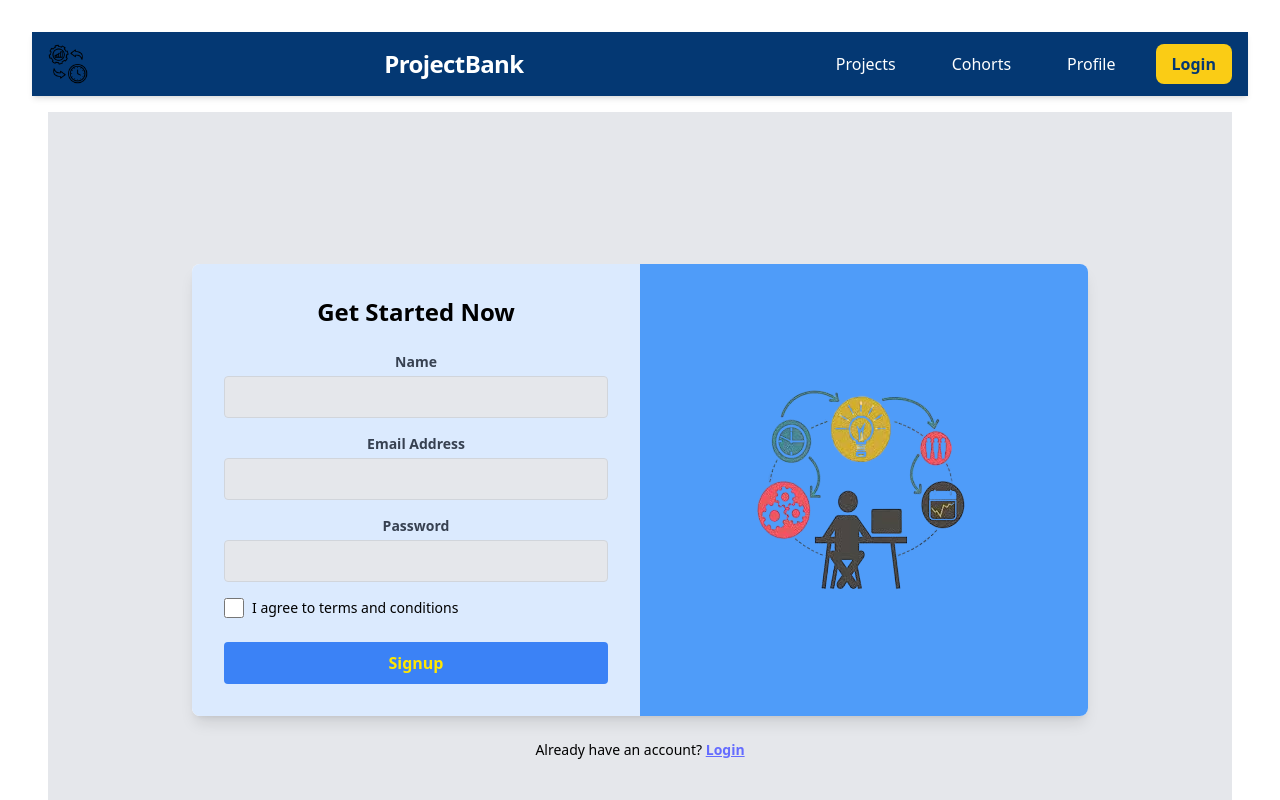
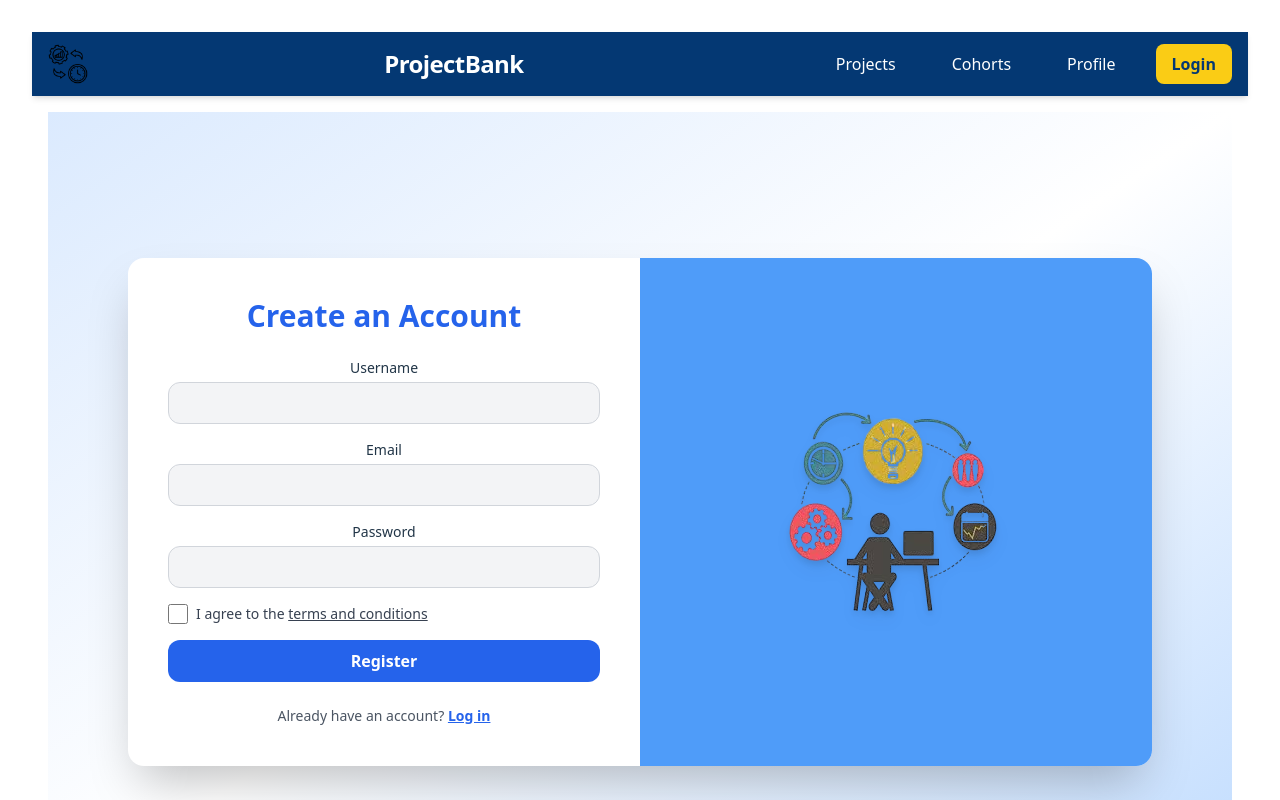
Before and after one commit to goldaatemba/project-tracker, a React (Vite) app in the folder frontend/: page /register in a window 1280 px wide. Shown: the top 800 px of the page. Built offline with nearby package versions, Linux system fonts and the light colour scheme.

Commit message:
Fixed Profile Error

```diff
--- a/frontend/src/App.jsx
+++ b/frontend/src/App.jsx
@@ -10,12 +10,15 @@ import Profile from './pages/Profile';
 import Layout from './components/Layout';
 import Login from './pages/Login';
 import Register from './pages/Register';
+import { ToastContainer } from 'react-toastify'
+import 'react-toastify/dist/ReactToastify.css';
 
 function App() {
   const [count, setCount] = useState(0)
 
   return (
     <>
+
     <Routes>
       <Route element={<Layout />}>
       <Route path="/" element={<HomePage />} />
@@ -25,7 +28,7 @@ function App() {
       <Route path="/profile" element={<Profile />} />
       </Route>
     </Routes>
-
+    <ToastContainer position="top-right" autoClose={3000} hideProgressBar={false} />
     </>
   )
 }
--- a/frontend/src/pages/Login.jsx
+++ b/frontend/src/pages/Login.jsx
@@ -1,14 +1,18 @@
 import { useState } from 'react'
 import { Link, useNavigate } from 'react-router-dom'
+import { toast, ToastContainer } from 'react-toastify'
+import 'react-toastify/dist/ReactToastify.css'
 
 function Login() {
   const [email, setEmail] = useState('')
   const [password, setPassword] = useState('')
   const [remember, setRemember] = useState(false)
+  const [loading, setLoading] = useState(false)
   const navigate = useNavigate()
 
   const handleSubmit = async (e) => {
     e.preventDefault()
+    setLoading(true)
 
     try {
       const response = await fetch(`http://localhost:5000/login`, {
@@ -20,12 +24,10 @@ function Login() {
       })
 
       if (!response.ok) {
-        throw new Error('Login failed')
+        throw new Error('Invalid email or password')
       }
 
       const data = await response.json()
-      console.log('Logged in:', data)
-
       localStorage.setItem('access_token', data.access_token)
 
       const userRes = await fetch('http://localhost:5000/me', {
@@ -33,86 +35,90 @@ function Login() {
           Authorization: `Bearer ${data.access_token}`,
         },
       })
+
+      if (!userRes.ok) {
+        throw new Error('Failed to fetch user')
+      }
+
       const user = await userRes.json()
-      console.log('Current user:', user)
-
-      navigate('/')
-
+      toast.success(`Welcome back, ${user.username}!`)
       navigate('/')
     } catch (err) {
-      console.error(err)
-      alert('Login failed: ' + err.message)
+      toast.error(err.message)
+    } finally {
+      setLoading(false)
     }
   }
 
-
   return (
-    <div className="min-h-screen flex flex-col justify-center items-center bg-gray-200 px-4 py-8">
-      <div className="bg-white rounded-lg shadow-lg overflow-hidden flex flex-col md:flex-row w-full max-w-4xl">
+    <div className="min-h-screen flex flex-col justify-center items-center bg-gray-100 px-4 py-12">
+      <ToastContainer />
+      <div className="bg-white rounded-2xl shadow-lg overflow-hidden flex flex-col md:flex-row w-full max-w-4xl animate-fade-in">
 
         {/* Left Side: Form */}
-        <div className="w-full md:w-1/2 p-8 bg-blue-100">
-          <h2 className="text-2xl font-bold mb-6 text-black text-center">Welcome Back</h2>
+        <div className="w-full md:w-1/2 p-10 bg-blue-100">
+          <h2 className="text-3xl font-bold text-center text-blue-700 mb-6">Welcome Back</h2>
 
-          <form onSubmit={handleSubmit}>
-            <div className="mb-4">
-              <label className="block text-sm font-semibold text-gray-700">Email Address</label>
+          <form onSubmit={handleSubmit} className="space-y-5">
+            <div>
+              <label className="block text-sm font-medium text-gray-700 mb-1">Email</label>
               <input
                 type="email"
-                className="w-full mt-1 px-3 py-2 bg-gray-200 border border-gray-300 rounded focus:outline-none focus:ring-2 focus:ring-blue-500"
                 value={email}
                 onChange={(e) => setEmail(e.target.value)}
                 required
+                className="w-full px-4 py-2 border border-gray-300 rounded-xl focus:outline-none focus:ring-2 focus:ring-blue-500 bg-white"
               />
             </div>
 
-            <div className="mb-4">
-              <label className="block text-sm font-semibold text-gray-700">Password</label>
+            <div>
+              <label className="block text-sm font-medium text-gray-700 mb-1">Password</label>
               <input
                 type="password"
-                className="w-full mt-1 px-3 py-2 bg-gray-200 border border-gray-300 rounded focus:outline-none focus:ring-2 focus:ring-blue-500"
                 value={password}
                 onChange={(e) => setPassword(e.target.value)}
                 required
+                className="w-full px-4 py-2 border border-gray-300 rounded-xl focus:outline-none focus:ring-2 focus:ring-blue-500 bg-white"
               />
             </div>
 
-            <div className="flex items-center mb-6">
+            <div className="flex items-center">
               <input
+                id="remember"
                 type="checkbox"
-                id="remember"
                 checked={remember}
                 onChange={(e) => setRemember(e.target.checked)}
-                className="h-5 w-5 text-blue-600 accent-black"
+                className="h-4 w-4 text-blue-600 border-gray-300 rounded"
               />
-              <label htmlFor="remember" className="ml-2 text-sm text-black">
+              <label htmlFor="remember" className="ml-2 block text-sm text-gray-700">
                 Remember me
               </label>
             </div>
 
             <button
               type="submit"
-              className="w-full bg-blue-500 text-[#FFE602] py-2 rounded hover:bg-blue-600 font-semibold"
+              disabled={loading}
+              className="w-full bg-blue-600 text-yellow-300 py-2 rounded-xl font-semibold hover:bg-blue-700 transition disabled:opacity-50"
             >
-              Login
+              {loading ? 'Logging in...' : 'Log In'}
             </button>
           </form>
         </div>
 
         {/* Right Side: Image */}
-        <div className="w-full md:w-1/2 bg-[#4F9CF9] flex items-center justify-center p-4">
+        <div className="w-full md:w-1/2 bg-blue-500 flex items-center justify-center p-6">
           <img
             src="/project1.png"
             alt="Illustration"
-            className="max-w-full h-auto rounded-md"
+            className="rounded-xl w-full max-w-md"
           />
         </div>
       </div>
 
-      {/* Footer link */}
-      <p className="mt-6 text-sm text-black">
+      {/* Footer */}
+      <p className="mt-6 text-sm text-gray-700">
         Don’t have an account?{' '}
-        <Link to="/register" className="font-semibold underline">
+        <Link to="/register" className="text-blue-600 font-semibold underline hover:text-blue-800">
           Register
         </Link>
       </p>
--- a/frontend/src/pages/Profile.jsx
+++ b/frontend/src/pages/Profile.jsx
@@ -1,10 +1,13 @@
 import React, { useEffect, useState } from 'react';
+import { useNavigate } from 'react-router-dom';
+import { LogOut, Pencil } from 'lucide-react';
 
 const Profile = () => {
   const [user, setUser] = useState(null);
+  const navigate = useNavigate();
 
   useEffect(() => {
-    const token = localStorage.getItem('access_token'); // Get JWT from localStorage
+    const token = localStorage.getItem('access_token');
 
     if (!token) {
       console.error("No token found");
@@ -19,60 +22,97 @@ const Profile = () => {
       }
     })
       .then(res => {
-        if (!res.ok) {
-          throw new Error("Failed to fetch user");
-        }
+        if (!res.ok) throw new Error("Failed to fetch user");
         return res.json();
       })
       .then(data => setUser(data))
       .catch(err => console.error("Fetch error:", err));
   }, []);
 
+  const handleLogout = () => {
+    localStorage.removeItem('access_token');
+    navigate('/login');
+  };
 
+  const goToEditProfile = () => {
+    navigate('/edit-profile');
+  };
 
   if (!user) return <div className="text-center mt-10 text-lg">Loading...</div>;
 
   return (
-    <section className="w-full overflow-hidden dark:bg-gray-900 text-gray-800 dark:text-white">
-      <div className="flex flex-col">
-        { /* Cover image */ }
-        <img src="/cover.jpg" alt="Cover" className="w-full h-64 object-cover" />
-
-        <div className="w-11/12 mx-auto -mt-20 flex items-center gap-4">
+    <section className="w-full min-h-screen bg-gray-50 dark:bg-gray-900 text-gray-800 dark:text-white py-10">
+      <div className="w-full max-w-5xl mx-auto flex flex-col">
+        {/* Cover Image */}
+        <div className="relative">
           <img
-            src="/default-avatar.png"
-            alt="Avatar"
-            className="rounded-md w-28 h-28 outline outline-2 outline-offset-2 outline-blue-500"
+            src="/cover.jpg"
+            alt="Cover"
+            className="w-full h-64 object-cover rounded-lg shadow-md"
           />
-          <h1 className="text-3xl font-semibold">{user.username}</h1>
+          <div className="absolute -bottom-12 left-8 flex items-center gap-4">
+            <img
+              src="/default-avatar.png"
+              alt="Avatar"
+              className="rounded-lg w-28 h-28 border-4 border-white dark:border-gray-900 shadow-lg"
+            />
+            <div>
+              <h1 className="text-3xl font-bold">{user.username}</h1>
+              <div className="mt-2 flex gap-3">
+                <button
+                  onClick={goToEditProfile}
+                  className="flex items-center gap-1 bg-blue-600 hover:bg-blue-700 text-white px-4 py-1.5 rounded-lg text-sm transition"
+                >
+                  <Pencil className="w-4 h-4" />
+                  Edit Profile
+                </button>
+                <button
+                  onClick={handleLogout}
+                  className="flex items-center gap-1 bg-red-500 hover:bg-red-600 text-white px-4 py-1.5 rounded-lg text-sm transition"
+                >
+                  <LogOut className="w-4 h-4" />
+                  Logout
+                </button>
+              </div>
+            </div>
+          </div>
         </div>
 
-        <div className="w-11/12 mx-auto mt-6 grid md:grid-cols-2 gap-6">
-          <div>
-            <h2 className="text-lg font-medium mb-1">Email</h2>
-            <p className="text-gray-600 dark:text-gray-300">{user.email}</p>
-
-            <h2 className="text-lg font-medium mt-4 mb-1">Joined</h2>
-            <p className="text-gray-600 dark:text-gray-300">{new Date(user.created_at).toLocaleDateString()}</p>
-
-            <h2 className="text-lg font-medium mt-4 mb-1">Account Status</h2>
-            <p className="text-gray-600 dark:text-gray-300">
-              {user.is_blocked ? "Blocked" : "Active"}
-            </p>
+        {/* Info Grid */}
+        <div className="mt-24 grid md:grid-cols-2 gap-10 px-4 md:px-0">
+          {/* Account Info */}
+          <div className="bg-white dark:bg-gray-800 p-6 rounded-xl shadow-md space-y-4">
+            <h2 className="text-xl font-semibold border-b pb-2">Account Info</h2>
+            <div>
+              <p className="text-sm font-medium text-gray-500 dark:text-gray-400">Email</p>
+              <p>{user.email}</p>
+            </div>
+            <div>
+              <p className="text-sm font-medium text-gray-500 dark:text-gray-400">Joined</p>
+              <p>{new Date(user.created_at).toLocaleDateString()}</p>
+            </div>
+            <div>
+              <p className="text-sm font-medium text-gray-500 dark:text-gray-400">Account Status</p>
+              <p className={user.is_blocked ? 'text-red-500 font-medium' : 'text-green-500 font-medium'}>
+                {user.is_blocked ? "Blocked" : "Active"}
+              </p>
+            </div>
           </div>
 
-          <div>
-            <h2 className="text-xl font-semibold mb-3">My Projects</h2>
+          {/* Projects */}
+          <div className="bg-white dark:bg-gray-800 p-6 rounded-xl shadow-md space-y-4">
+            <h2 className="text-xl font-semibold border-b pb-2">My Projects</h2>
             {user.owned_projects?.length > 0 ? (
-              <ul className="list-disc list-inside space-y-2">
+              <ul className="space-y-3">
                 {user.owned_projects.map(project => (
-                  <li key={project.id}>
-                    <span className="font-medium">{project.title}</span>: {project.description}
+                  <li key={project.id} className="border p-3 rounded-lg bg-gray-100 dark:bg-gray-700">
+                    <h3 className="font-semibold">{project.title}</h3>
+                    <p className="text-sm text-gray-600 dark:text-gray-300">{project.description}</p>
                   </li>
                 ))}
               </ul>
             ) : (
-              <p>No owned projects yet.</p>
+              <p className="text-gray-500 italic">No owned projects yet.</p>
             )}
           </div>
         </div>
--- a/frontend/src/pages/Register.jsx
+++ b/frontend/src/pages/Register.jsx
@@ -1,8 +1,9 @@
 import { useState } from 'react';
-import { Link, useNavigate } from 'react-router-dom';
+import { useNavigate, Link } from 'react-router-dom';
+import { toast } from 'react-toastify';
 
 function Register() {
-  const [name, setName] = useState('');
+  const [username, setUsername] = useState('');
   const [email, setEmail] = useState('');
   const [password, setPassword] = useState('');
   const [agree, setAgree] = useState(false);
@@ -10,106 +11,120 @@ function Register() {
 
   const handleSubmit = async (e) => {
     e.preventDefault();
+
     if (!agree) {
-      alert("You must agree to terms and conditions.");
+      toast.warn("You must agree to the terms and conditions.");
       return;
     }
 
     try {
-      const response = await fetch('http://localhost:5000/register', {
+      const res = await fetch('http://localhost:5000/register', {
         method: 'POST',
-        headers: {
-          'Content-Type': 'application/json'
-        },
-        body: JSON.stringify({
-          username: name,
-          email,
-          password
-        })
+        headers: { 'Content-Type': 'application/json' },
+        body: JSON.stringify({ username, email, password }),
       });
 
-      const data = await response.json();
+      const data = await res.json();
 
-      if (response.ok) {
+      if (res.ok) {
         localStorage.setItem('access_token', data.access_token);
-        alert("Registration successful!");
-        navigate('/'); // Or navigate to dashboard/profile
+
+        const userRes = await fetch('http://localhost:5000/me', {
+          headers: {
+            Authorization: `Bearer ${data.access_token}`,
+          },
+        });
+
+        const userData = await userRes.json();
+
+        if (userRes.ok) {
+          toast.success('Registration successful!');
+          navigate('/');
+        } else {
+          toast.error('Could not fetch user info.');
+        }
+
       } else {
-        alert(data.error || "Registration failed.");
+        toast.error(data.error || 'Registration failed.');
       }
-    } catch (error) {
-      console.error("Registration error:", error);
-      alert("An error occurred while registering.");
+
+    } catch (err) {
+      console.error('Registration error:', err);
+      toast.error('Something went wrong. Please try again.');
     }
   };
 
   return (
-    <div className="min-h-screen flex flex-col justify-center items-center bg-gray-200 px-4 py-8">
-      <div className="bg-white rounded-lg shadow-lg overflow-hidden flex flex-col md:flex-row w-full max-w-4xl">
-        <div className="w-full md:w-1/2 p-8 bg-blue-100">
-          <h2 className="text-2xl font-bold mb-6 text-black text-center">Get Started Now</h2>
-          <form onSubmit={handleSubmit}>
-            <div className="mb-4">
-              <label className="block text-sm font-semibold text-gray-700">Name</label>
+    <div className="min-h-screen flex items-center justify-center bg-gradient-to-br from-blue-100 via-white to-blue-200 px-4 py-8">
+      <div className="bg-white rounded-2xl shadow-2xl overflow-hidden flex flex-col md:flex-row w-full max-w-5xl">
+        <div className="w-full md:w-1/2 p-10 space-y-6">
+          <h2 className="text-3xl font-bold text-center text-blue-600">Create an Account</h2>
+          <form onSubmit={handleSubmit} className="space-y-4">
+            <div>
+              <label className="block text-sm font-medium">Username</label>
               <input
                 type="text"
-                className="w-full mt-1 px-3 py-2 bg-gray-200 border border-gray-300 rounded focus:outline-none focus:ring-2 focus:ring-blue-500"
-                value={name}
-                onChange={(e) => setName(e.target.value)}
+                value={username}
+                onChange={(e) => setUsername(e.target.value)}
                 required
+                className="w-full mt-1 px-4 py-2 bg-gray-100 border border-gray-300 rounded-xl focus:ring-blue-500 focus:outline-none"
               />
             </div>
-            <div className="mb-4">
-              <label className="block text-sm font-semibold text-gray-700">Email Address</label>
+            <div>
+              <label className="block text-sm font-medium">Email</label>
               <input
                 type="email"
-                className="w-full mt-1 px-3 py-2 bg-gray-200 border border-gray-300 rounded focus:outline-none focus:ring-2 focus:ring-blue-500"
                 value={email}
                 onChange={(e) => setEmail(e.target.value)}
                 required
+                className="w-full mt-1 px-4 py-2 bg-gray-100 border border-gray-300 rounded-xl focus:ring-blue-500 focus:outline-none"
               />
             </div>
-            <div className="mb-4">
-              <label className="block text-sm font-semibold text-gray-700">Password</label>
+            <div>
+              <label className="block text-sm font-medium">Password</label>
               <input
                 type="password"
-                className="w-full mt-1 px-3 py-2 bg-gray-200 border border-gray-300 rounded focus:outline-none focus:ring-2 focus:ring-blue-500"
                 value={password}
                 onChange={(e) => setPassword(e.target.value)}
                 required
+                className="w-full mt-1 px-4 py-2 bg-gray-100 border border-gray-300 rounded-xl focus:ring-blue-500 focus:outline-none"
               />
             </div>
-            <div className="flex items-center mb-6">
+            <div className="flex items-center">
               <input
+                id="terms"
                 type="checkbox"
-                id="agree"
                 checked={agree}
                 onChange={(e) => setAgree(e.target.checked)}
-                className="h-5 w-5 text-blue-600 accent-black"
+                className="h-5 w-5 text-blue-600"
               />
-              <label htmlFor="agree" className="ml-2 text-sm text-black">
-                I agree to terms and conditions
+              <label htmlFor="terms" className="ml-2 text-sm text-gray-700">
+                I agree to the <span className="underline">terms and conditions</span>
               </label>
             </div>
             <button
               type="submit"
-              className="w-full bg-blue-500 text-[#FFE602] py-2 rounded hover:bg-blue-600 font-semibold"
+              className="w-full bg-blue-600 hover:bg-blue-700 text-white py-2 px-4 rounded-xl font-semibold"
             >
-              Signup
+              Register
             </button>
           </form>
+          <p className="text-sm text-center text-gray-600">
+            Already have an account?{' '}
+            <Link to="/login" className="text-blue-600 font-semibold underline">
+              Log in
+            </Link>
+          </p>
         </div>
-        <div className="w-full md:w-1/2 bg-[#4F9CF9] flex items-center justify-center rounded-l-lg-40 p-4">
+
+        <div className="w-full md:w-1/2 bg-[#4F9CF9] flex items-center justify-center p-6">
           <img
             src="/project1.png"
             alt="Illustration"
-            className="max-w-full h-auto rounded-md"
+            className="max-w-xs md:max-w-sm rounded-lg drop-shadow-lg"
           />
         </div>
       </div>
-      <p className="mt-6 text-sm text-black">
-        Already have an account? <Link to="/login" className="font-semibold underline">Login</Link>
-      </p>
     </div>
   );
 }
```
Also changed, not shown: frontend/tailwind.config.js (+11 -2 lines).
